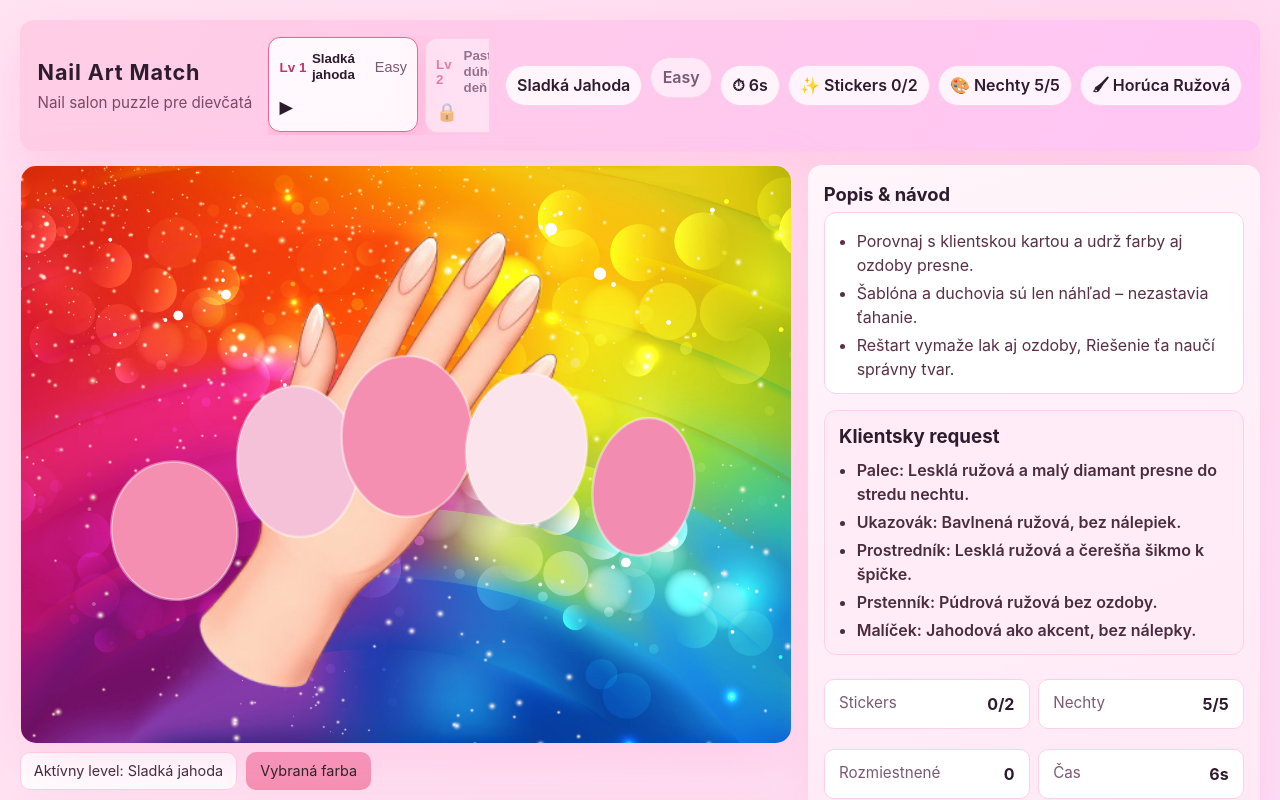
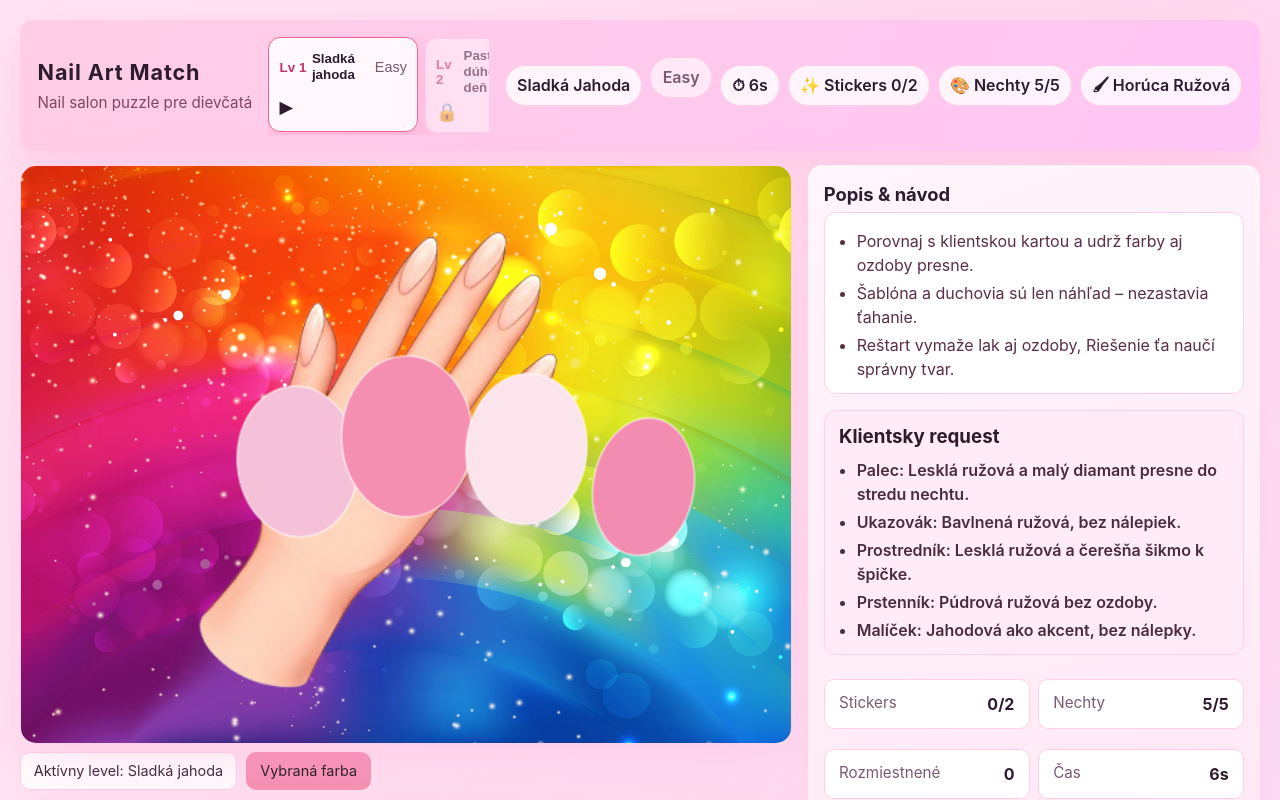
Before and after one commit to ch1ari/projektwebtechNAIL, a React (Vite) app: page / in a window 1280 px wide. Shown: the top 800 px of the page. Built offline with nearby package versions, Linux system fonts and the light colour scheme.

Commit message:
Add clipPath for thumb nail using SVG path from traced mask

```diff
--- a/src/components/Board.jsx
+++ b/src/components/Board.jsx
@@ -117,6 +117,13 @@ const Board = forwardRef(function Board({ app, stickers }, boardRef) {
           preserveAspectRatio="xMidYMid meet"
           style={{ position: 'absolute', inset: 0, zIndex: 2, pointerEvents: 'none' }}
         >
+          <defs>
+            {/* ClipPath for thumb - scaled from 1536x1024 to 612x408 */}
+            <clipPath id="thumb-clip" transform="scale(0.3984375)">
+              <path d="m 955.50518,823.52086 c -15.65272,-3.76465 -20.45995,-21.84174 -10.851,-40.80408 8.43373,-16.64316 35.99354,-42.15725 59.37562,-54.96837 7.1414,-3.91278 22.1893,-10.25938 24.3252,-10.25938 2.5438,0 -0.6288,17.87255 -6.0393,34.0217 -8.3224,24.84081 -28.63358,56.86365 -41.47188,65.38527 -8.7259,5.7919 -18.3451,8.30688 -25.33864,6.62486 z" />
+            </clipPath>
+          </defs>
+
           {/* Render nail polish as colored ellipses */}
           {NAILS.map((nail) => (
             <ellipse
@@ -130,6 +137,7 @@ const Board = forwardRef(function Board({ app, stickers }, boardRef) {
               stroke="rgba(255,255,255,0.4)"
               strokeWidth="2"
               className="nail-polish-svg"
+              clipPath={nail.id === 'thumb' ? 'url(#thumb-clip)' : undefined}
             />
           ))}
         </svg>
```
